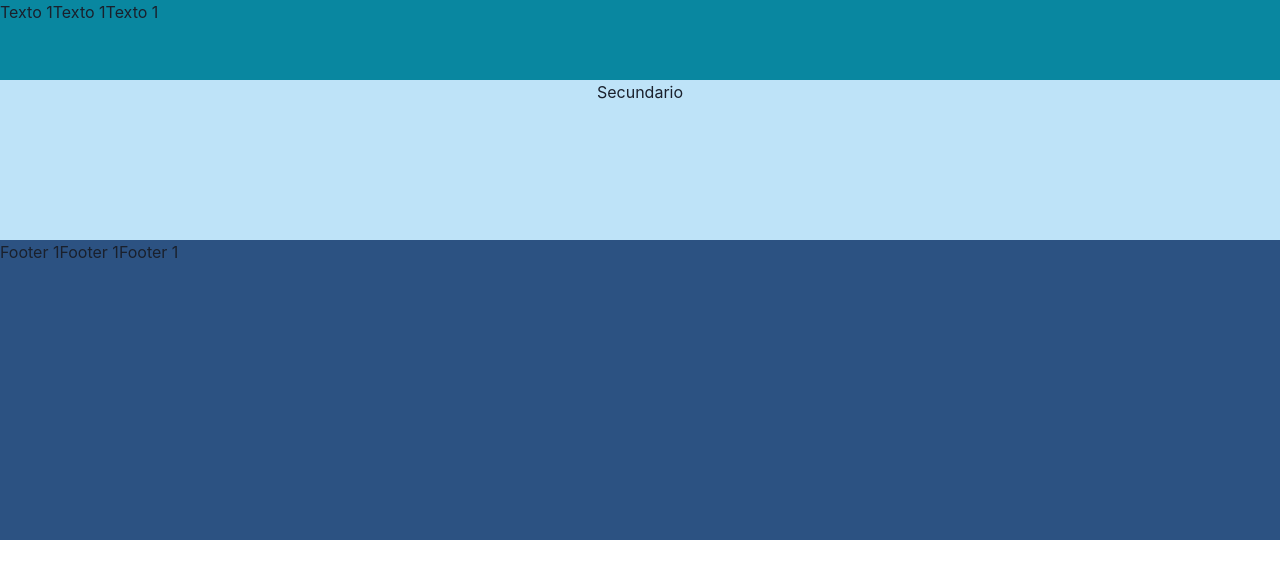
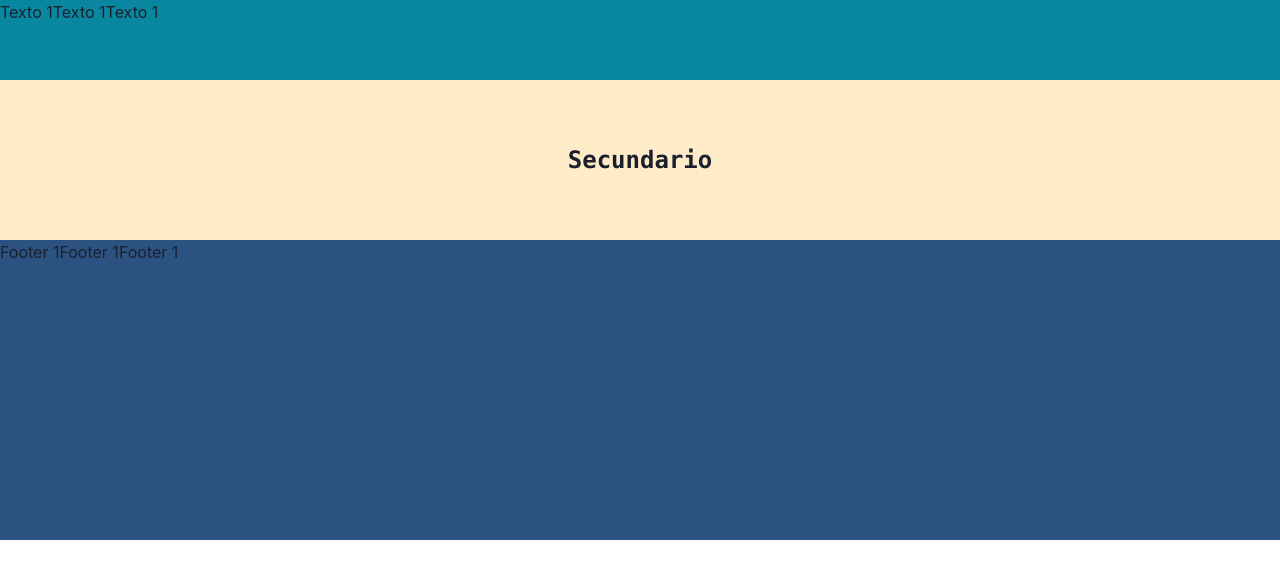
Before and after one commit to ClaudioChametla/ut-website, a Next.js app: page / in a window 1280 px wide. Shown: the top 578 px of the page. Built offline with nearby package versions, Linux system fonts and the light colour scheme.

Commit message:
Hero Text updated

```diff
--- a/components/Hero/Hero.js
+++ b/components/Hero/Hero.js
@@ -2,17 +2,21 @@ import { Box, Center, Text } from "@chakra-ui/react";
 import PropTypes from "prop-types";
 
 export const Hero = ({ title }) => (
-	<Box h="90vh" w="100%" bg="green.100">
-		<Center>
-			<Text>{title && title}</Text>
+	<Box h="90vh" w="100%" bg="pink.100">
+		<Center h="100%">
+			<Text fontSize="24px" fontFamily="mono" fontWeight="bold">
+				{title && title}
+			</Text>
 		</Center>
 	</Box>
 );
 
 export const SubHero = ({ title }) => (
-	<Box h="20vh" w="100%" bg="blue.100">
-		<Center>
-			<Text>{title && title}</Text>
+	<Box h="20vh" w="100%" bg="orange.100">
+		<Center h="100%">
+			<Text fontSize="24px" fontFamily="mono" fontWeight="bold">
+				{title && title}
+			</Text>
 		</Center>
 	</Box>
 );
```
